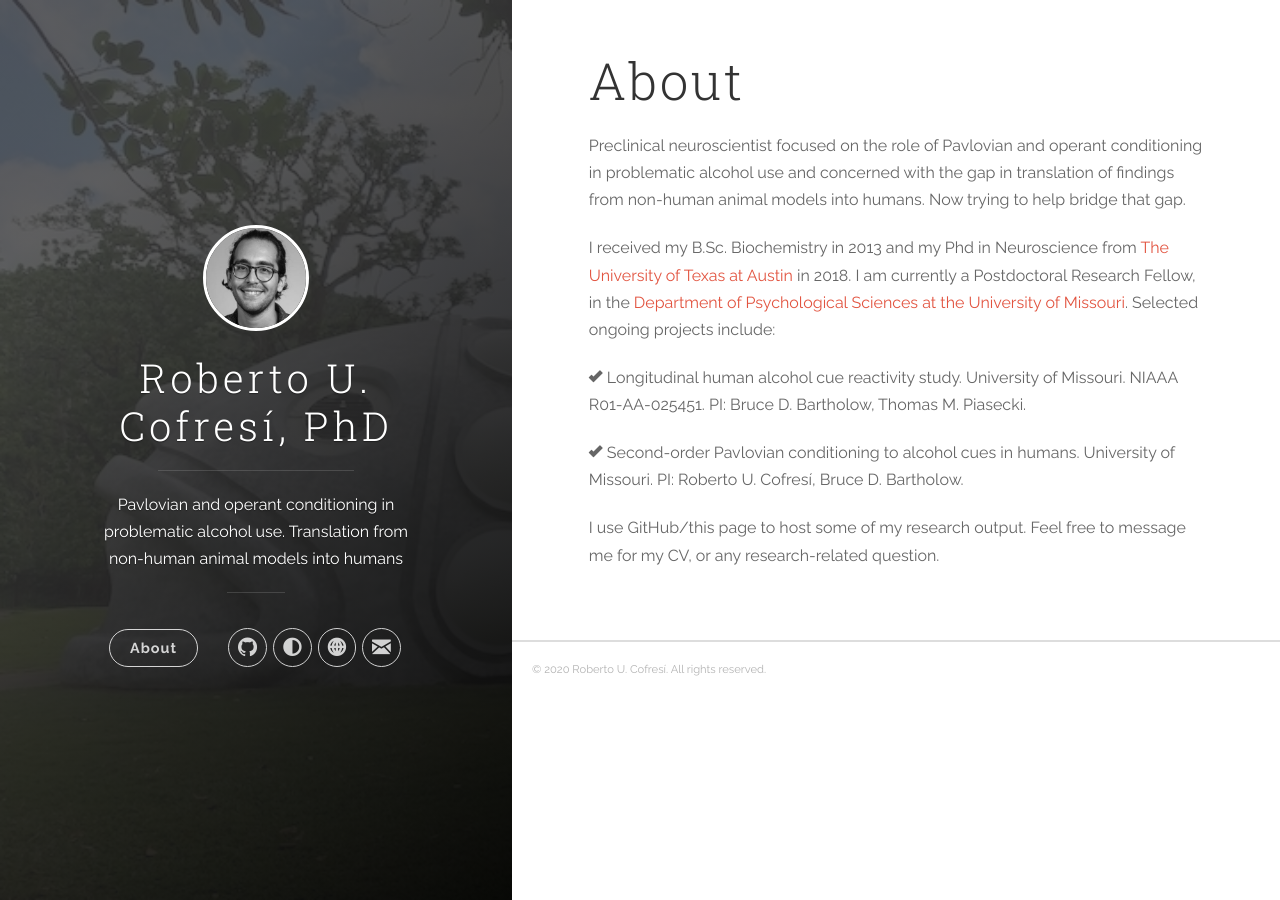
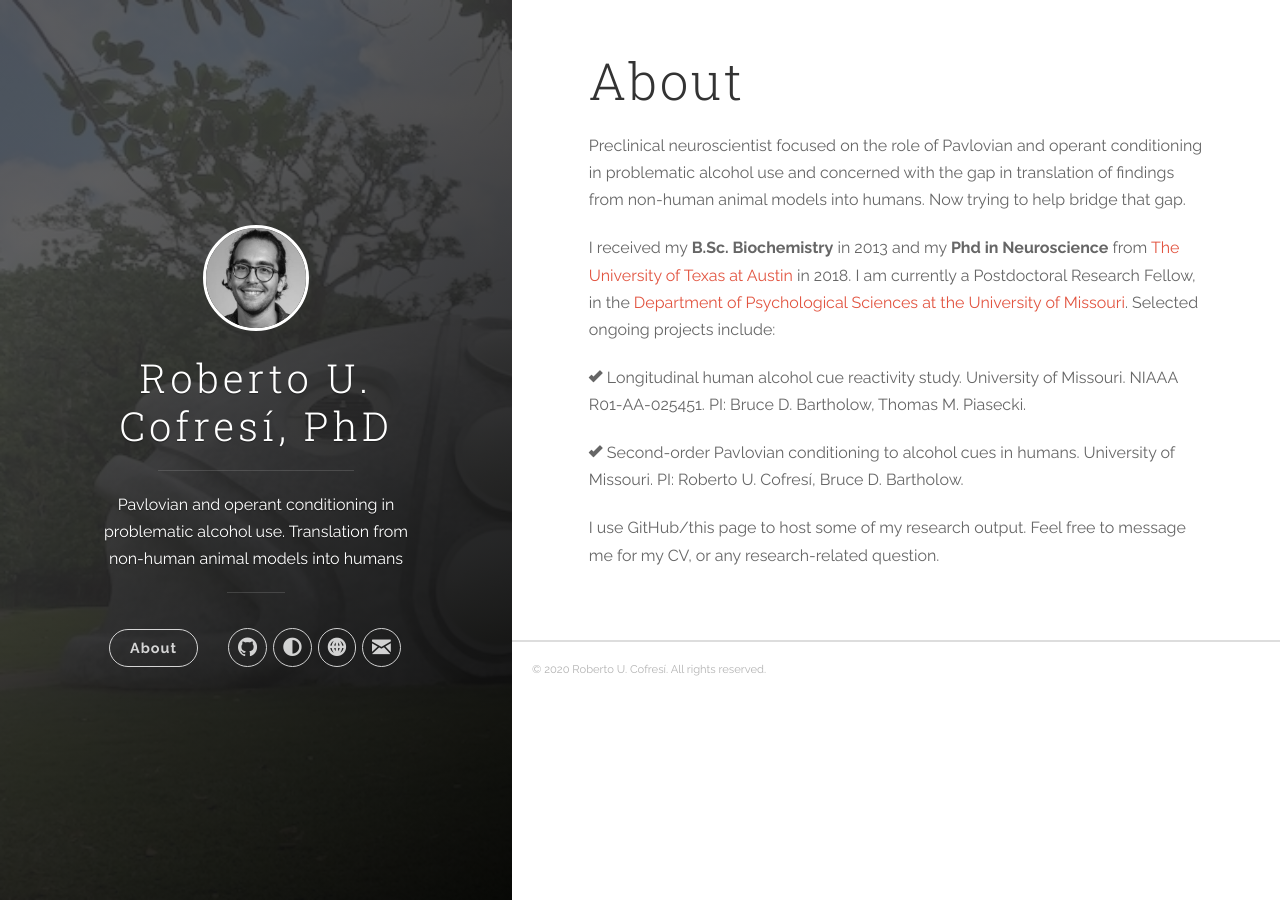
Before and after one commit to rcofresi/rcofresi.github.io, a Jekyll site: the page built from about.md, in a window 1280 px wide. Built offline with Jekyll 4.4.1, drawn with Linux system fonts in a browser that asks for light colours.

```diff
--- a/about.md
+++ b/about.md
@@ -6,7 +6,7 @@ permalink: /about/
 
 Preclinical neuroscientist focused on the role of Pavlovian and operant conditioning in problematic alcohol use and concerned with the gap in translation of findings from non-human animal models into humans. Now trying to help bridge that gap.
 
-I received my <b>B.Sc. Biochemistry</b> in 2013 and my <b>Phd in Neuroscience</b> from <a href="https://neuroscience.utexas.edu/">The University of Texas at Austin</a> in 2018. I am currently a Postdoctoral Research Fellow, in the <a href="https://psychology.missouri.edu/"> Department of Psychological Sciences at the University of Missouri</a>. Selected ongoing projects include:
+I received my <strong>B.Sc. Biochemistry</strong> in 2013 and my <strong>Phd in Neuroscience</strong> from <a href="https://neuroscience.utexas.edu/">The University of Texas at Austin</a> in 2018. I am currently a Postdoctoral Research Fellow, in the <a href="https://psychology.missouri.edu/"> Department of Psychological Sciences at the University of Missouri</a>. Selected ongoing projects include:
 
 <i class="icon icon-check"></i> Longitudinal human alcohol cue reactivity study. University of Missouri. NIAAA R01-AA-025451. PI: Bruce D. Bartholow, Thomas M. Piasecki.
 
```
